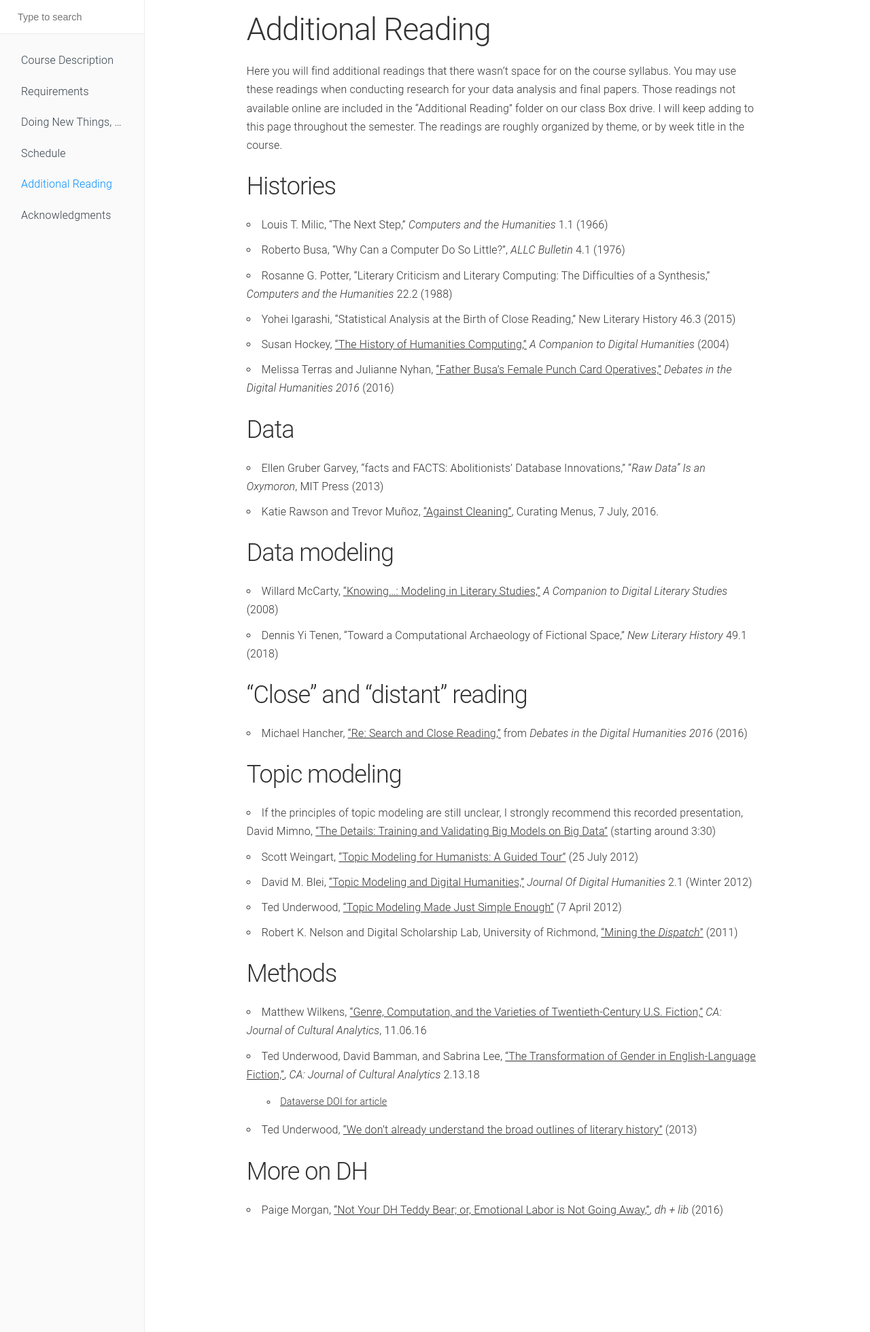
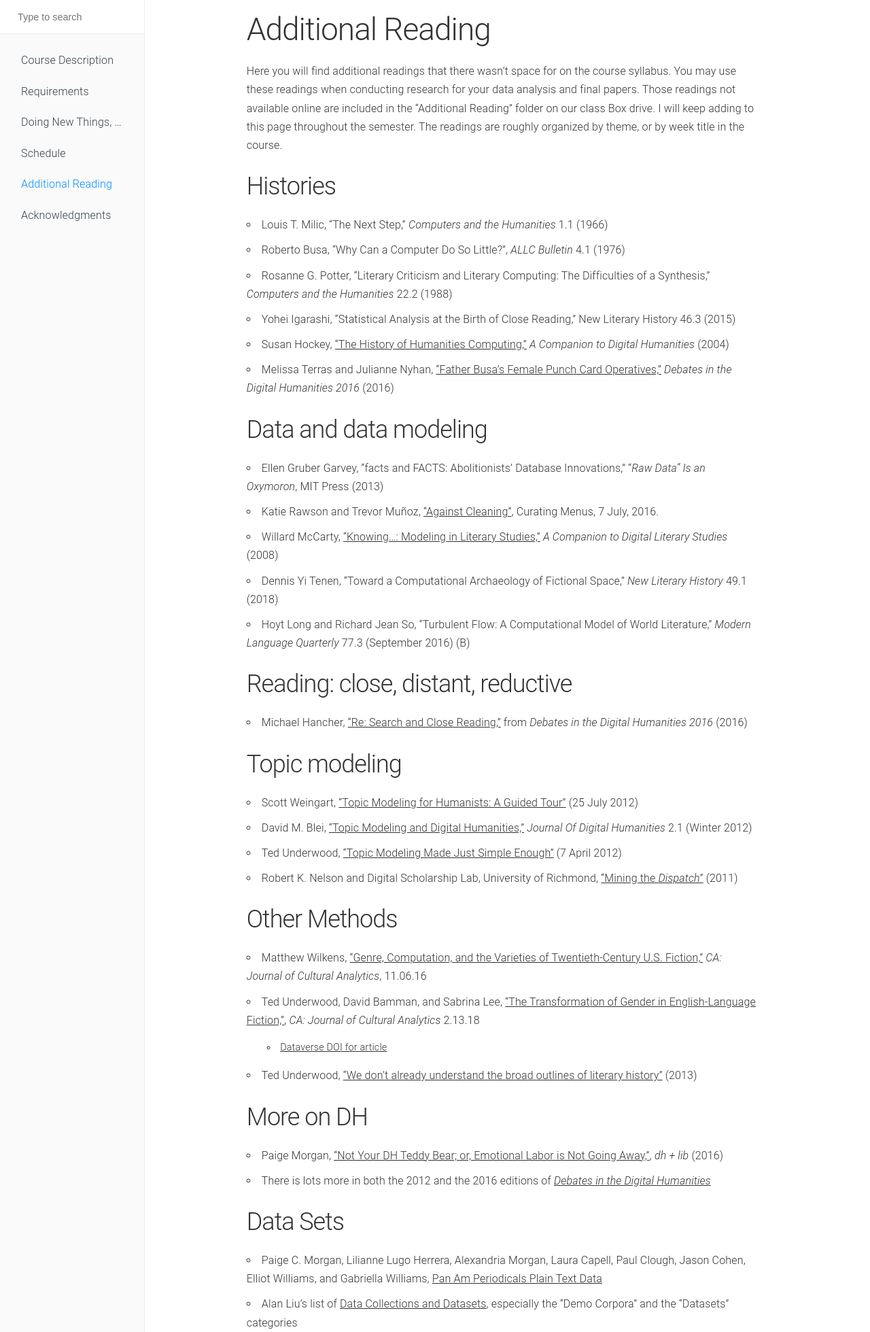
Before and after one commit to lcthomas/eng682s19, a Jekyll site: the page built from additional-reading.md, in a window 1280 px wide. Shown: the whole page at 68% size. Built offline with Jekyll 4.4.1, drawn with Linux system fonts in a browser that asks for light colours.

Commit message:
misc additions and revisions, data sets section added

```diff
--- a/additional-reading.md
+++ b/additional-reading.md
@@ -14,25 +14,23 @@ Here you will find additional readings that there wasn't space for on the course
 * Susan Hockey, [“The History of Humanities Computing,"](http://www.digitalhumanities.org/companion/view?docId=blackwell/9781405103213/9781405103213.xml&chunk.id=ss1-2-1&toc.depth=1&toc.id=ss1-2-1&brand=default) _A Companion to Digital Humanities_ (2004)
 * Melissa Terras and Julianne Nyhan, [“Father Busa’s Female Punch Card Operatives,”](http://dhdebates.gc.cuny.edu/debates/text/57) _Debates in the Digital Humanities 2016_ (2016)
 
-## Data
+## Data and data modeling
 * Ellen Gruber Garvey, “facts and FACTS: Abolitionists’ Database Innovations,” “_Raw Data” Is an Oxymoron_, MIT Press (2013)
 * Katie Rawson and Trevor Muñoz, [“Against Cleaning”](http://curatingmenus.org/articles/against-cleaning/), Curating Menus, 7 July, 2016.
-
-## Data modeling
 * Willard McCarty, [“Knowing…: Modeling in Literary Studies,”](http://digitalhumanities.org/companion/view?docId=blackwell/9781405148641/9781405148641.xml&chunk.id=ss1-6-2&toc.id=0&brand=9781405148641_brand) _A Companion to Digital Literary Studies_ (2008)
 * Dennis Yi Tenen, "Toward a Computational Archaeology of Fictional Space,"  _New Literary History_ 49.1 (2018)
+* Hoyt Long and Richard Jean So, "Turbulent Flow: A Computational Model of World Literature," _Modern Language Quarterly_ 77.3 (September 2016) (B)
 
-## "Close" and "distant" reading
+## Reading: close, distant, reductive
 * Michael Hancher, [“Re: Search and Close Reading,”](http://dhdebates.gc.cuny.edu/debates/text/63 ) from _Debates in the Digital Humanities 2016_ (2016)
 
 ## Topic modeling
-* If the principles of topic modeling are still unclear, I strongly recommend this recorded presentation, David Mimno, [“The Details: Training and Validating Big Models on Big Data”](https://vimeo.com/53080123) (starting around 3:30)
 * Scott Weingart, [“Topic Modeling for Humanists: A Guided Tour”](http://www.scottbot.net/HIAL/index.html@p=19113.html) (25 July 2012)
 * David M. Blei, [“Topic Modeling and Digital Humanities,”](http://journalofdigitalhumanities.org/2-1/topic-modeling-and-digital-humanities-by-david-m-blei/) _Journal Of Digital Humanities_ 2.1 (Winter 2012)
 * Ted Underwood, [“Topic Modeling Made Just Simple Enough”](https://tedunderwood.com/2012/04/07/topic-modeling-made-just-simple-enough/) (7 April 2012)
 * Robert K. Nelson and Digital Scholarship Lab, University of Richmond, ["Mining the _Dispatch_”](http://dsl.richmond.edu/dispatch/pages/intro) (2011)
 
-## Methods
+## Other Methods
 * Matthew Wilkens, ["Genre, Computation, and the Varieties of Twentieth-Century U.S. Fiction,"](http://culturalanalytics.org/2016/11/genre-computation-and-the-varieties-of-twentieth-century-u-s-fiction/) _CA: Journal of Cultural Analytics_, 11.06.16
 * Ted Underwood, David Bamman, and Sabrina Lee, ["The Transformation of Gender in English-Language Fiction,"](http://culturalanalytics.org/2018/02/the-transformation-of-gender-in-english-language-fiction/), _CA: Journal of Cultural Analytics_ 2.13.18
    * [Dataverse DOI for article](https://dataverse.harvard.edu/dataset.xhtml?persistentId=doi:10.7910/DVN/ZM2MAN)
@@ -40,3 +38,8 @@ Here you will find additional readings that there wasn't space for on the course
 
 ## More on DH
 * Paige Morgan, ["Not Your DH Teddy Bear; or, Emotional Labor is Not Going Away,"](https://acrl.ala.org/dh/2016/07/29/not-your-dh-teddy-bear/), _dh + lib_ (2016)
+* There is lots more in both the 2012 and the 2016 editions of [_Debates in the Digital Humanities_](http://dhdebates.gc.cuny.edu/)
+
+## Data Sets
+* Paige C. Morgan, Lilianne Lugo Herrera, Alexandria Morgan, Laura Capell, Paul Clough, Jason Cohen, Elliot Williams, and Gabriella Williams, [Pan Am Periodicals Plain Text Data](https://scholarlyrepository.miami.edu/library_datasets_1_pan_am_per/)
+* Alan Liu's list of [Data Collections and Datasets](http://dhresourcesforprojectbuilding.pbworks.com/w/page/69244469/Data%20Collections%20and%20Datasets), especially the "Demo Corpora" and the "Datasets" categories
```
